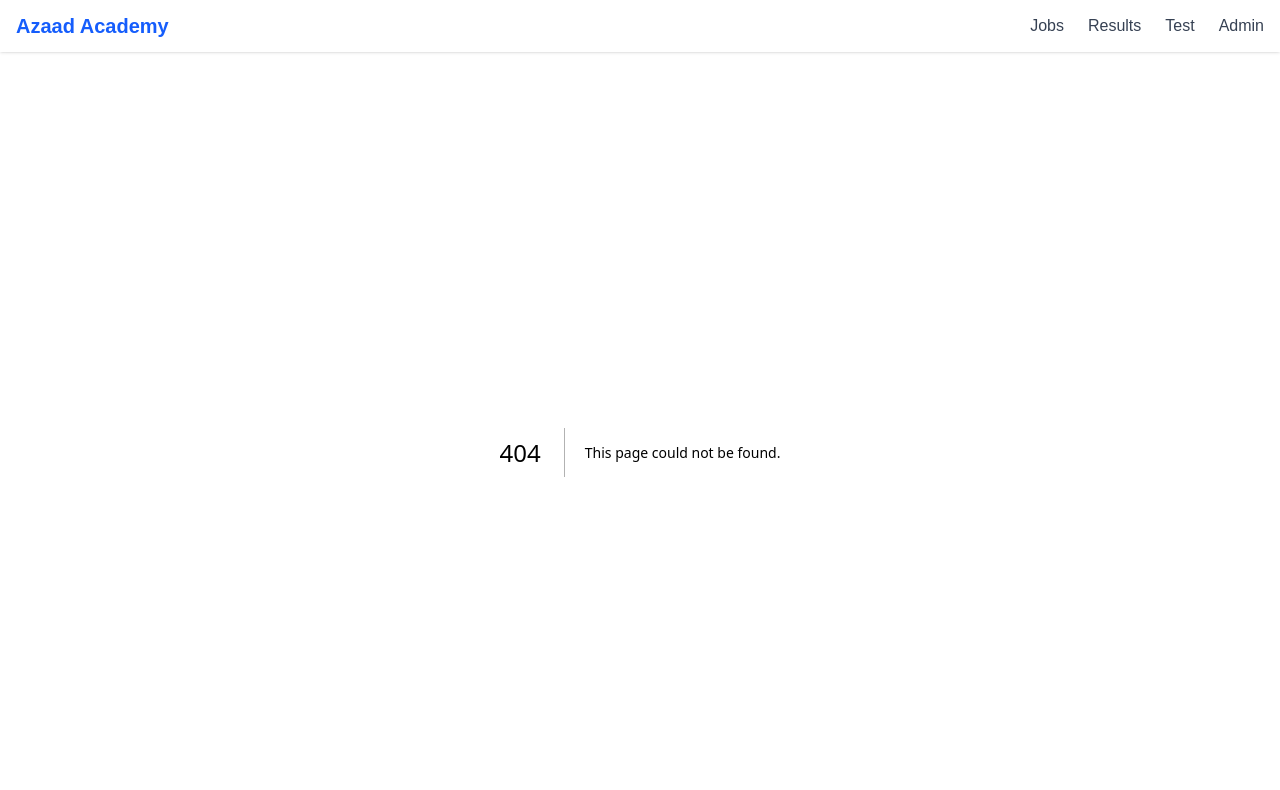
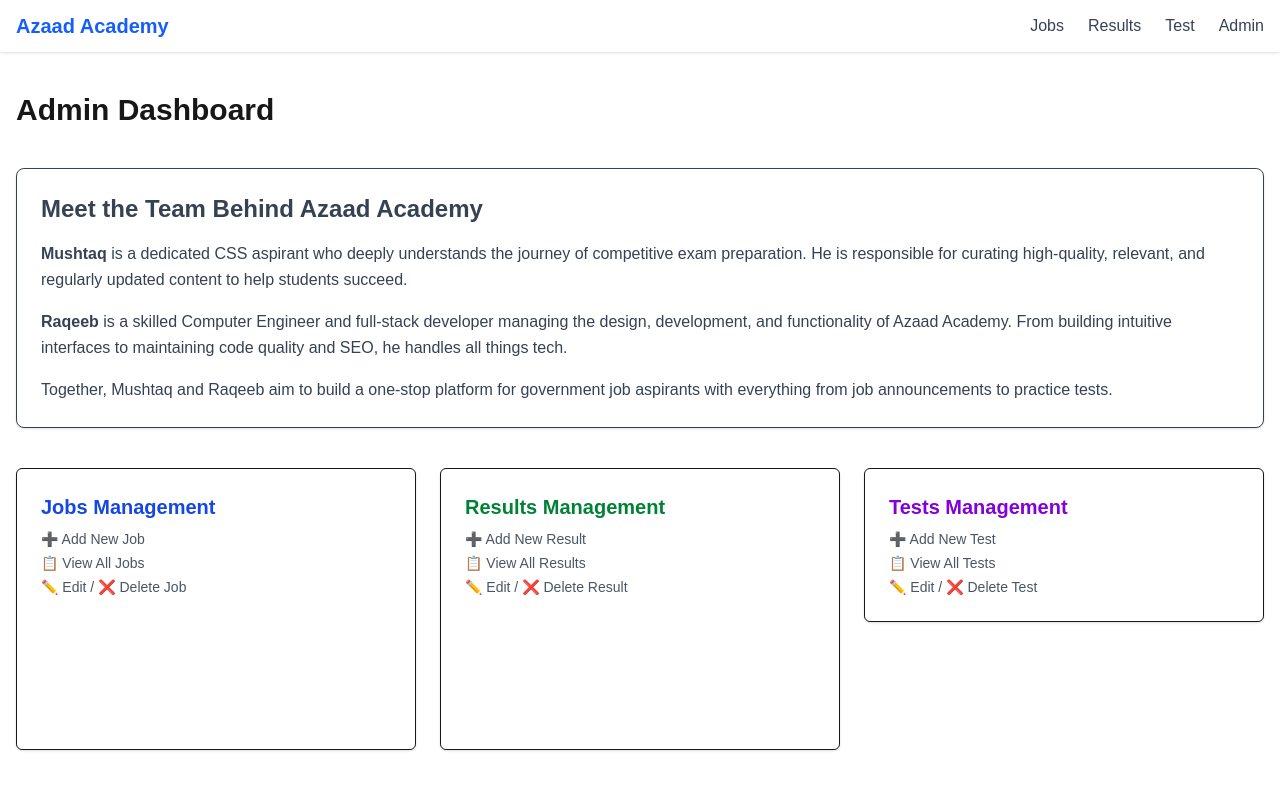
Before and after one commit to RAQEEB212/AZAAD_ACADEMY, a Next.js app: page /admin in a window 1280 px wide. Before the commit this address had no page. Shown: the top 790 px of the page. Built offline with nearby package versions, Linux system fonts and the light colour scheme.

Commit message:
admin intro added

```diff
--- a/src/app/admin /page.tsx
+++ /dev/null
@@ -1,106 +0,0 @@
-import Image from "next/image";
-
-export default function Home() {
-    return (
-        <div
-            className="grid grid-rows-[20px_1fr_20px] items-center justify-items-center min-h-screen p-8 pb-20 gap-16 sm:p-20 font-[family-name:var(--font-geist-sans)]">
-            <main className="flex flex-col gap-[32px] row-start-2 items-center sm:items-start">
-                <Image
-                    className="dark:invert"
-                    src="/next.svg"
-                    alt="Next.js logo"
-                    width={180}
-                    height={38}
-                    priority
-                />
-                <ol className="list-inside list-decimal text-sm/6 text-center sm:text-left font-[family-name:var(--font-geist-mono)]">
-                    <li className="mb-2 tracking-[-.01em]">
-                        Get started by editing{" "}
-                        <code
-                            className="bg-black/[.05] dark:bg-white/[.06] px-1 py-0.5 rounded font-[family-name:var(--font-geist-mono)] font-semibold">
-                            src/app/page.tsx
-                        </code>
-                        .
-                    </li>
-                    <li className="tracking-[-.01em]">
-                        Save and see your changes instantly.
-                    </li>
-                </ol>
-
-                <div className="flex gap-4 items-center flex-col sm:flex-row">
-                    <a
-                        className="rounded-full border border-solid border-transparent transition-colors flex items-center justify-center bg-foreground text-background gap-2 hover:bg-[#383838] dark:hover:bg-[#ccc] font-medium text-sm sm:text-base h-10 sm:h-12 px-4 sm:px-5 sm:w-auto"
-                        href="https://vercel.com/new?utm_source=create-next-app&utm_medium=appdir-template-tw&utm_campaign=create-next-app"
-                        target="_blank"
-                        rel="noopener noreferrer"
-                    >
-                        <Image
-                            className="dark:invert"
-                            src="/vercel.svg"
-                            alt="Vercel logomark"
-                            width={20}
-                            height={20}
-                        />
-                        Deploy now
-                    </a>
-                    <a
-                        className="rounded-full border border-solid border-black/[.08] dark:border-white/[.145] transition-colors flex items-center justify-center hover:bg-[#f2f2f2] dark:hover:bg-[#1a1a1a] hover:border-transparent font-medium text-sm sm:text-base h-10 sm:h-12 px-4 sm:px-5 w-full sm:w-auto md:w-[158px]"
-                        href="https://nextjs.org/docs?utm_source=create-next-app&utm_medium=appdir-template-tw&utm_campaign=create-next-app"
-                        target="_blank"
-                        rel="noopener noreferrer"
-                    >
-                        Read our docs
-                    </a>
-                </div>
-            </main>
-            <h1 className="text-4xl font-bold text-blue-600">Azaad Academy</h1>
-            <footer className="row-start-3 flex gap-[24px] flex-wrap items-center justify-center">
-                <a
-                    className="flex items-center gap-2 hover:underline hover:underline-offset-4"
-                    href="https://nextjs.org/learn?utm_source=create-next-app&utm_medium=appdir-template-tw&utm_campaign=create-next-app"
-                    target="_blank"
-                    rel="noopener noreferrer"
-                >
-                    <Image
-                        aria-hidden
-                        src="/file.svg"
-                        alt="File icon"
-                        width={16}
-                        height={16}
-                    />
-                    Learn
-                </a>
-                <a
-                    className="flex items-center gap-2 hover:underline hover:underline-offset-4"
-                    href="https://vercel.com/templates?framework=next.js&utm_source=create-next-app&utm_medium=appdir-template-tw&utm_campaign=create-next-app"
-                    target="_blank"
-                    rel="noopener noreferrer"
-                >
-                    <Image
-                        aria-hidden
-                        src="/window.svg"
-                        alt="Window icon"
-                        width={16}
-                        height={16}
-                    />
-                    Examples
-                </a>
-                <a
-                    className="flex items-center gap-2 hover:underline hover:underline-offset-4"
-                    href="https://nextjs.org?utm_source=create-next-app&utm_medium=appdir-template-tw&utm_campaign=create-next-app"
-                    target="_blank"
-                    rel="noopener noreferrer"
-                >
-                    <Image
-                        aria-hidden
-                        src="/globe.svg"
-                        alt="Globe icon"
-                        width={16}
-                        height={16}
-                    />
-                    Go to nextjs.org →
-                </a>
-            </footer>
-        </div>
-    );
-}
--- /dev/null
+++ b/src/app/admin/page.tsx
@@ -0,0 +1,62 @@
+'use client';
+
+export default function AdminDashboard() {
+    return (
+        <div className="max-w-7xl mb-32 mx-auto px-4 py-10 space-y-10">
+            {/* Heading */}
+            <h1 className="text-3xl font-bold">Admin Dashboard</h1>
+
+            {/* Admin Intro */}
+            <div className="bg-white p-6 rounded-lg shadow border text-gray-700 leading-relaxed">
+                <h2 className="text-2xl font-semibold mb-4">Meet the Team Behind Azaad Academy</h2>
+                <p className="mb-4">
+                    <strong>Mushtaq</strong> is a dedicated CSS aspirant who deeply understands the journey
+                    of competitive exam preparation. He is responsible for curating high-quality, relevant, and
+                    regularly updated content to help students succeed.
+                </p>
+                <p className="mb-4">
+                    <strong>Raqeeb</strong> is a skilled Computer Engineer and full-stack developer managing the
+                    design, development, and functionality of Azaad Academy. From building intuitive interfaces
+                    to maintaining code quality and SEO, he handles all things tech.
+                </p>
+                <p>
+                    Together, Mushtaq and Raqeeb aim to build a one-stop platform for government job aspirants
+                    with everything from job announcements to practice tests.
+                </p>
+            </div>
+
+            {/* Admin Sections */}
+            <div className="grid grid-cols-1 md:grid-cols-3 gap-6">
+                {/* Jobs */}
+                <div className="bg-white p-6 shadow rounded-md border">
+                    <h3 className="text-xl font-semibold text-blue-700 mb-2">Jobs Management</h3>
+                    <ul className="text-sm text-gray-600 space-y-1">
+                        <li>➕ Add New Job</li>
+                        <li>📋 View All Jobs</li>
+                        <li>✏️ Edit / ❌ Delete Job</li>
+                    </ul>
+                </div>
+
+                {/* Results */}
+                <div className="bg-white p-6 shadow rounded-md border">
+                    <h3 className="text-xl font-semibold text-green-700 mb-2">Results Management</h3>
+                    <ul className="text-sm text-gray-600 space-y-1">
+                        <li>➕ Add New Result</li>
+                        <li>📋 View All Results</li>
+                        <li>✏️ Edit / ❌ Delete Result</li>
+                    </ul>
+                </div>
+
+                {/* Tests */}
+                <div className="bg-white p-6  mb-32 shadow rounded-md border">
+                    <h3 className="text-xl font-semibold text-purple-700 mb-2">Tests Management</h3>
+                    <ul className="text-sm text-gray-600 space-y-1">
+                        <li>➕ Add New Test</li>
+                        <li>📋 View All Tests</li>
+                        <li>✏️ Edit / ❌ Delete Test</li>
+                    </ul>
+                </div>
+            </div>
+        </div>
+    );
+}
```
